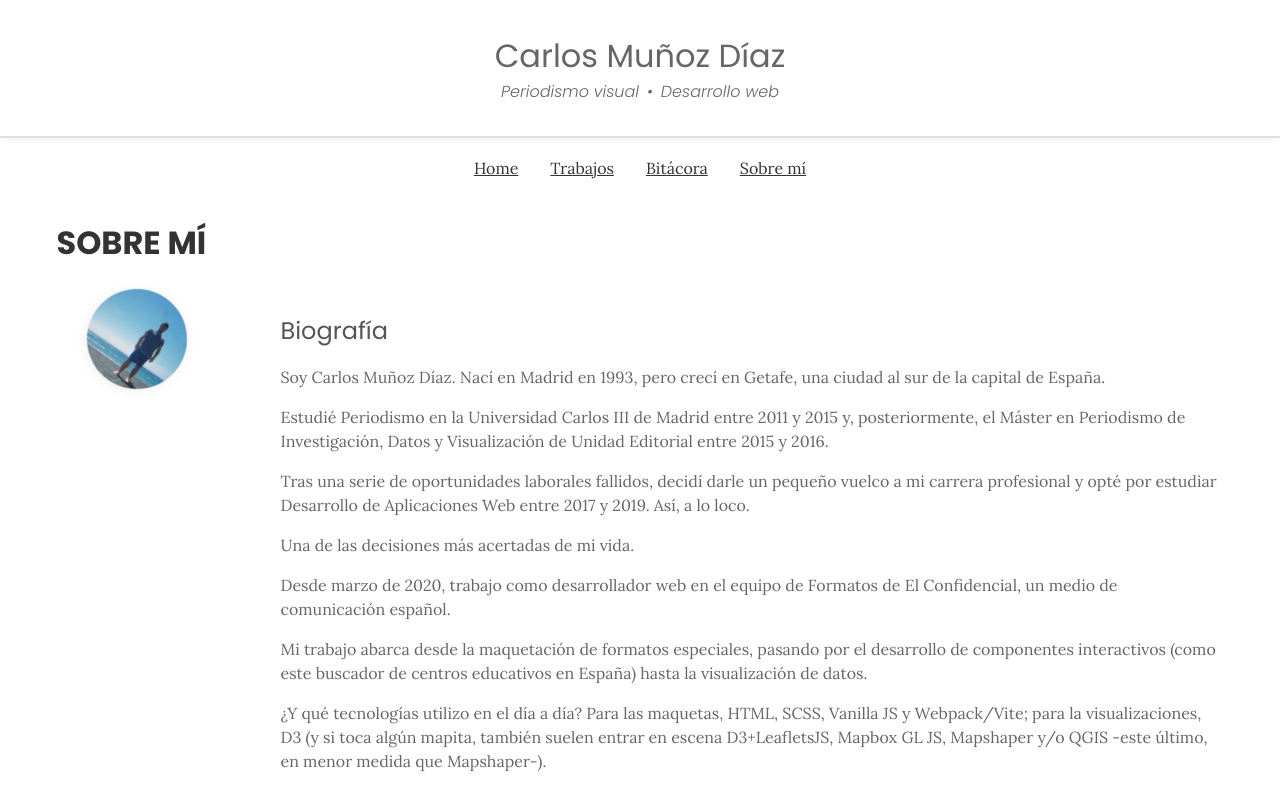
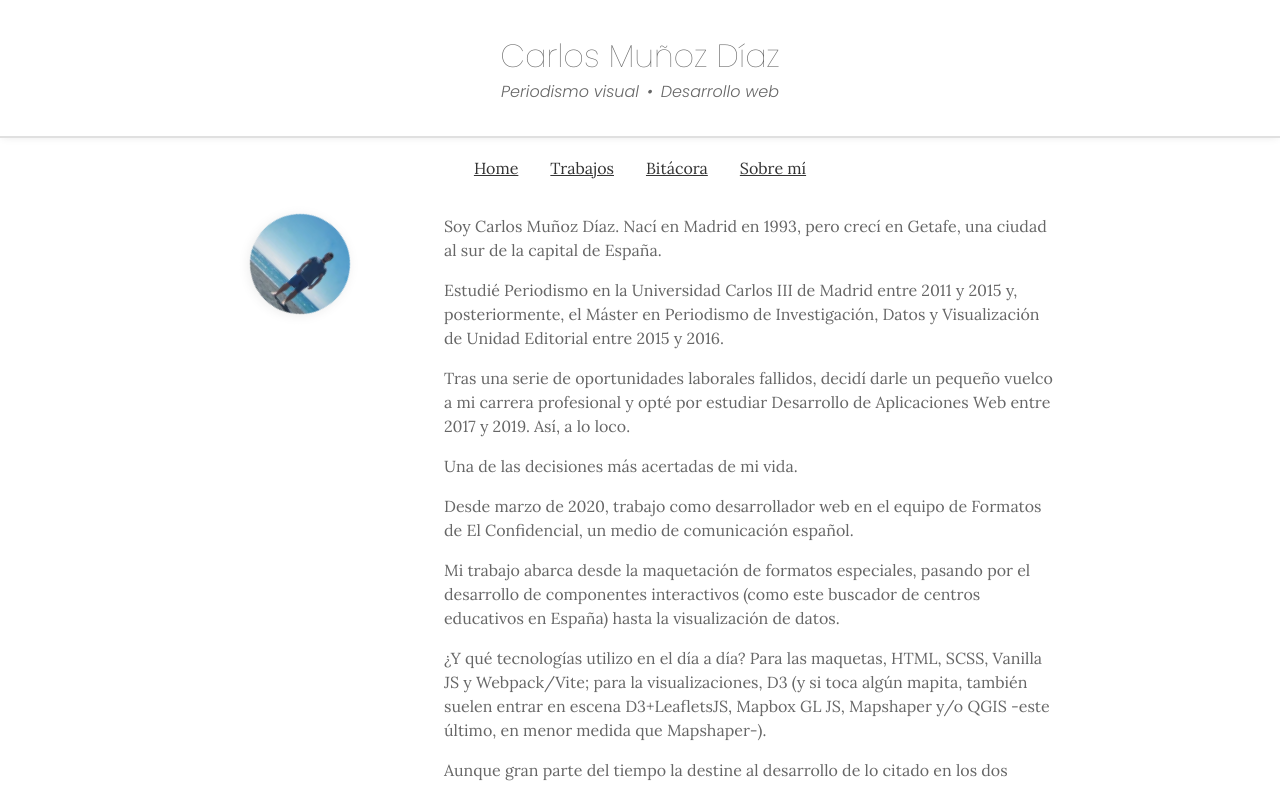
Before and after one commit to CarlosMunozDiaz/carlosmunozdiaz.github.io, a SvelteKit app: page /about-me in a window 1280 px wide. Shown: the top 785 px of the page. Built offline with nearby package versions, Linux system fonts and the light colour scheme.

Commit message:
Continuamos con modificaciones de estilos

```diff
--- a/src/lib/styles/general.css
+++ b/src/lib/styles/general.css
@@ -24,10 +24,6 @@ div.content {
     margin: 0 auto;
 
     box-sizing: border-box;
-    padding: 0em 1em;
-}
-
-div.content a.home-card:not(:last-child) {
-        margin-bottom: 30px;
+    padding: 1rem;
 }
 /* FINAL ----- CONTENIDO GENÉRICO */
--- a/src/routes/about-me/+page.svelte
+++ b/src/routes/about-me/+page.svelte
@@ -50,6 +50,8 @@
         display: flex;
         flex-direction: column;
         gap: 2rem;
+        max-width: 840px;
+        margin: 0 auto;
     }
 
     @media (min-width: 900px) {
@@ -67,6 +69,9 @@
         }
         .am_text {
             flex: 1;
+        }
+        .am_text_bio p:first-child {
+            margin-top: 0;
         }
     }
 
@@ -101,8 +106,6 @@
 </style>
 
 <div class="content">
-    <h1>SOBRE MÍ</h1>
-
     <div class="about-me">
         <div class="am_image" bind:this={amImageEl}>
             <img
@@ -115,7 +118,6 @@
         </div>
         <div class="am_text" bind:this={amTextEl}>
             <div class="am_text_bio">
-                <h3>Biografía</h3>
                 <p>Soy Carlos Muñoz Díaz. Nací en Madrid en 1993, pero crecí en Getafe, una ciudad al sur de la capital de España.</p>
                 <p>Estudié Periodismo en la Universidad Carlos III de Madrid entre 2011 y 2015 y, posteriormente, el Máster en Periodismo de Investigación, Datos y Visualización de Unidad Editorial entre 2015 y 2016.</p>
                 <p>Tras una serie de oportunidades laborales fallidos, decidí darle un pequeño vuelco a mi carrera profesional y opté por estudiar Desarrollo de Aplicaciones Web entre 2017 y 2019. Así, a lo loco.</p>
--- a/src/routes/bitacora/+page.svelte
+++ b/src/routes/bitacora/+page.svelte
@@ -68,6 +68,7 @@
   @media (min-width: 768px) {
     .bitacora-layout {
       flex-direction: row;
+      justify-content: space-between;
       align-items: flex-start;
     }
 
--- a/src/routes/components/Header.svelte
+++ b/src/routes/components/Header.svelte
@@ -18,7 +18,7 @@
     .h_name {
         display: block;
         font-size: 2rem;
-        font-weight: 400;
+        font-weight: lighter;
         font-style: normal;
     }
 
--- a/src/routes/components/HomeCard.svelte
+++ b/src/routes/components/HomeCard.svelte
@@ -21,7 +21,7 @@
     color: inherit;
 
     width: 100%;
-    max-width: 768px;
+    max-width: 820px;
     margin: 0 auto;
   }
 
--- a/src/routes/works/+page.svelte
+++ b/src/routes/works/+page.svelte
@@ -46,6 +46,10 @@
     gap: 2rem;
   }
 
+  .article-layout h2 {
+    margin-top: 0px;
+  }
+
   aside {
     display: none;
   }
@@ -70,6 +74,7 @@
   @media (min-width: 768px) {
     .article-layout {
       flex-direction: row;
+      justify-content: space-between;
       align-items: flex-start;
     }
     .contenedor {
```
